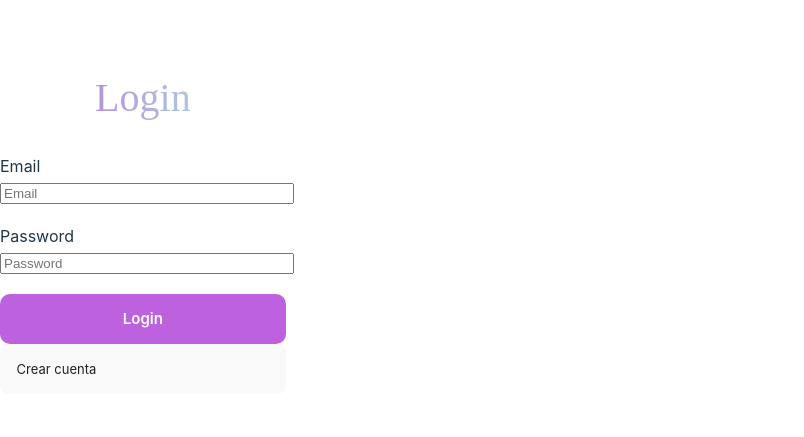
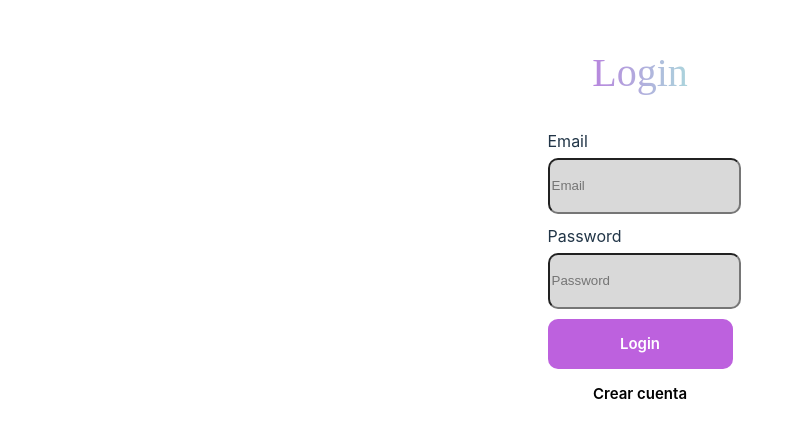
Before and after one commit to brunodito/ProyectoFinal, a React (Vite) app in the folder Fakestagram/: page / in a window 1280 px wide. Shown: the part 183-620 px from the top of the page, without its empty margins (0-804 px from the left). Built offline with nearby package versions, Linux system fonts and the light colour scheme.

Commit message:
Cambios de estilos

```diff
--- a/Fakestagram/src/Components/Styles/FeedPage.css
+++ b/Fakestagram/src/Components/Styles/FeedPage.css
@@ -282,3 +282,7 @@
 .nav-item span {
     color: #262626;
 }
+
+.stat-item {
+    padding: 5px;
+}
--- a/Fakestagram/src/Components/Styles/LoginPage.css
+++ b/Fakestagram/src/Components/Styles/LoginPage.css
@@ -1,7 +1,28 @@
+/* Contenedor principal para centrar el contenido */
+body, html {
+    margin: 0;
+    padding: 0;
+    height: 100%;
+    display: flex;
+    justify-content: center;
+    align-items: center;
+    overflow: hidden; /* Evita el scroll */
+}
+
+.container {
+    display: flex;
+    flex-direction: column; /* Asegúrate de que los elementos se apilen verticalmente */
+    align-items: center; /* Centra horizontalmente */
+    width: 100%;
+    max-width: 400px; /* Ancho máximo para móviles */
+    padding: 20px; /* Espaciado interior */
+    box-sizing: border-box; /* Incluye padding en el ancho total */
+}
+
 .title {
     text-align: center;
     font-family: Moul;
-    font-size: 40px;
+    font-size: 2.5rem; /* Ajusta el tamaño con unidades relativas */
     font-style: normal;
     font-weight: 400;
     line-height: normal;
@@ -17,18 +38,20 @@ label {
     margin-bottom: 5px;
 }
 
-input {
-    display: block;
-    margin-bottom: 20px;
-    width: 100%;
+input, .rectangle {
+    width: 100%; /* Cambia el ancho a 100% */
+    max-width: 359px; /* Ancho máximo */
+    height: 50px;
+    border-radius: 10px;
+    background: #D9D9D9;
+    margin-bottom: 10px; /* Espaciado entre elementos */
 }
 
-.login-button {
-    width: 285.714px;
+.login-button, .register-button {
+    width: 100%; /* Cambia el ancho a 100% */
+    max-width: 285.714px; /* Ancho máximo */
     height: 50px;
-    flex-shrink: 0;
     border-radius: 10px;
-    background: #BD61DE;
     display: flex;
     justify-content: center;
     align-items: center;
@@ -36,47 +59,26 @@ input {
     text-align: center;
     font-family: Inter;
     font-size: 15px;
-    font-style: normal;
     font-weight: 600;
     margin: 0 auto;
     line-height: normal;
+    background: #BD61DE; /* Color de fondo para el botón de login */
 }
 
 .register-button {
-    display: flex;
-    width: 285.714px;
-    height: 50px;
-    flex-direction: column;
-    justify-content: center;
-    flex-shrink: 0;
-    color: #202020;
-    text-align: center;
-    font-family: Inter;
-    font-size: 13px;
-    font-style: normal;
-    font-weight: 400;
-    line-height: normal;
-}
-
-.rectangle {
-    width: 359px;
-    height: 50px;
-    flex-shrink: 0;
-    border-radius: 10px;
-    background: #D9D9D9;
+    background: transparent; /* O puedes usar otro color */
+    color: black;
 }
 
 .text {
     display: flex;
-    width: 115px;
-    height: 17px;
+    width: auto; /* Ajusta a automático para el texto */
+    height: auto; /* Ajusta a automático */
     flex-direction: column;
     justify-content: flex-end;
-    flex-shrink: 0;
     color: #202020;
     font-family: Inter;
     font-size: 15px;
-    font-style: normal;
     font-weight: 400;
     line-height: normal;
 }
```
